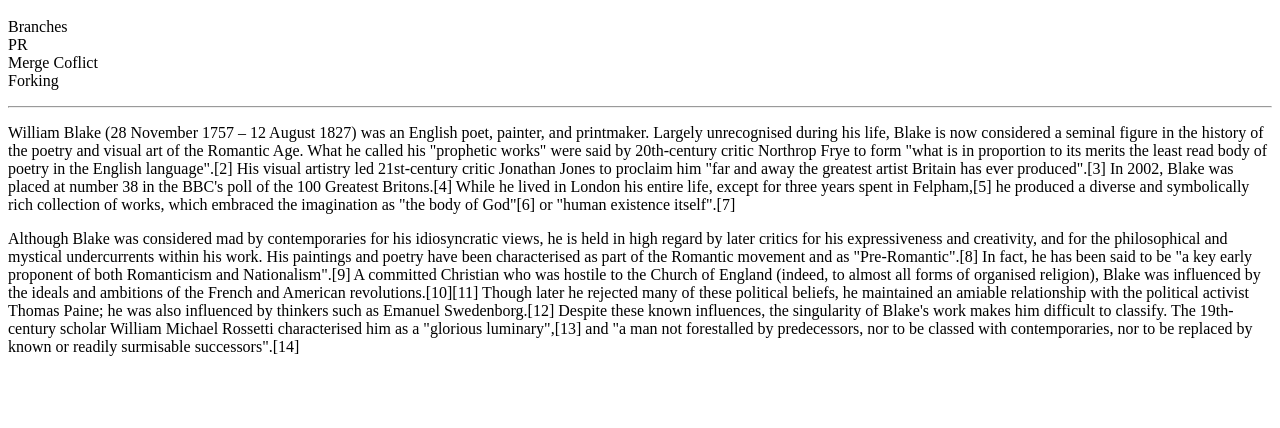
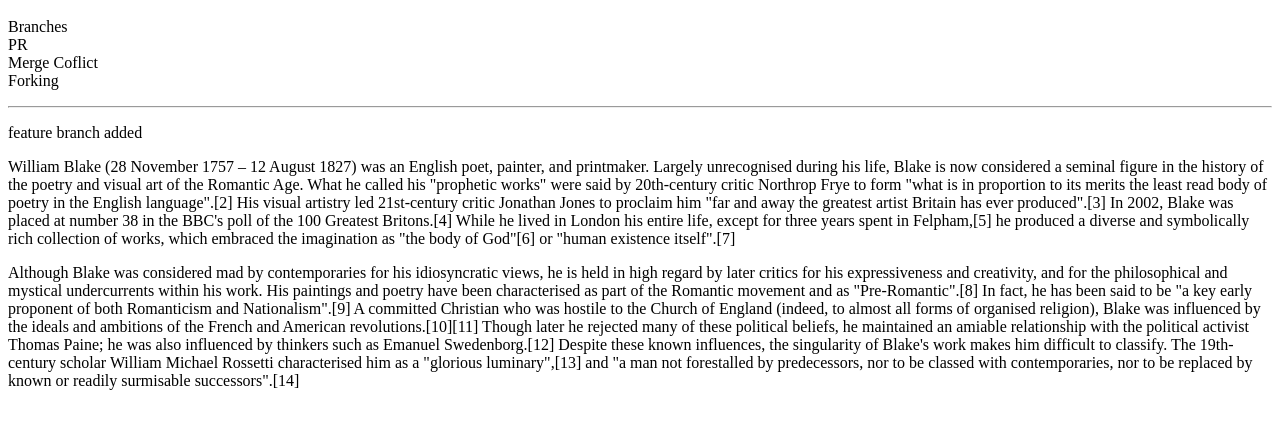
Before and after one commit to somyasinha15/githubactions-training, a plain HTML site: page index.html in a window 1280 px wide. Shown: the part 48-476 px from the top of the page. Drawn offline with Linux system fonts and the light colour scheme.

Commit message:
added para to feature

```diff
--- a/index.html
+++ b/index.html
@@ -7,6 +7,8 @@ Forking<br />
 </p>
 
 <hr />
+
+<p>feature branch added</p>
 
 <p>William Blake (28 November 1757 – 12 August 1827) was an English poet, painter, and printmaker. Largely unrecognised
 during his life, Blake is now considered a seminal figure in the history of the poetry and visual art of the Romantic
```
